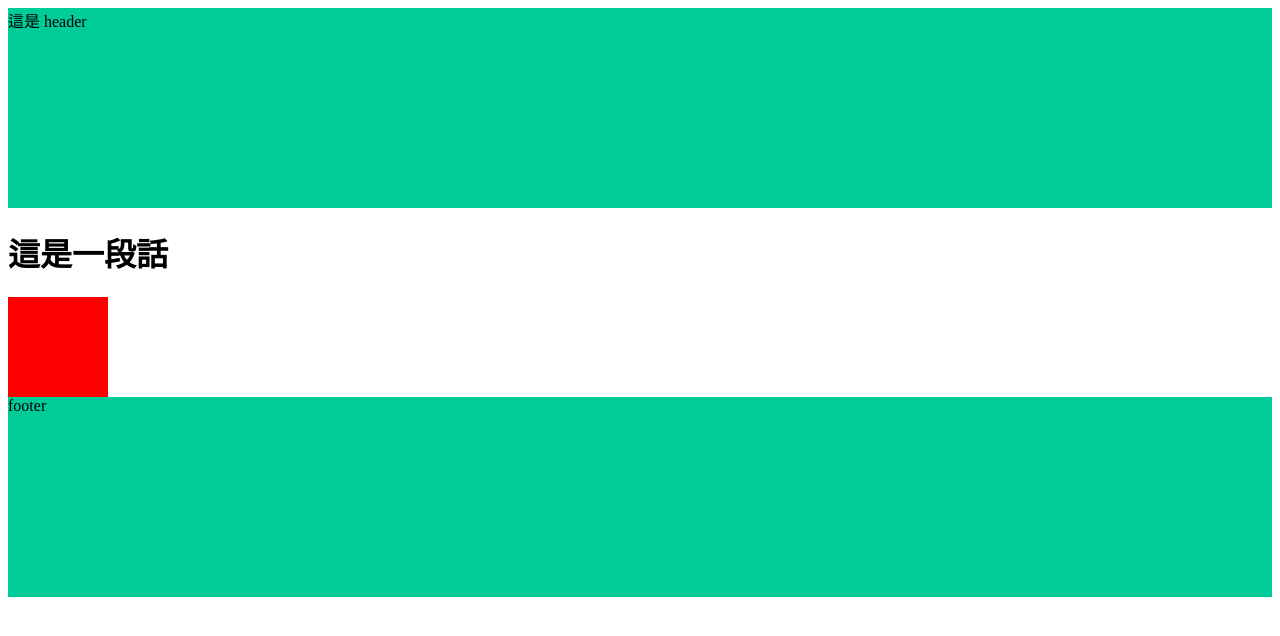
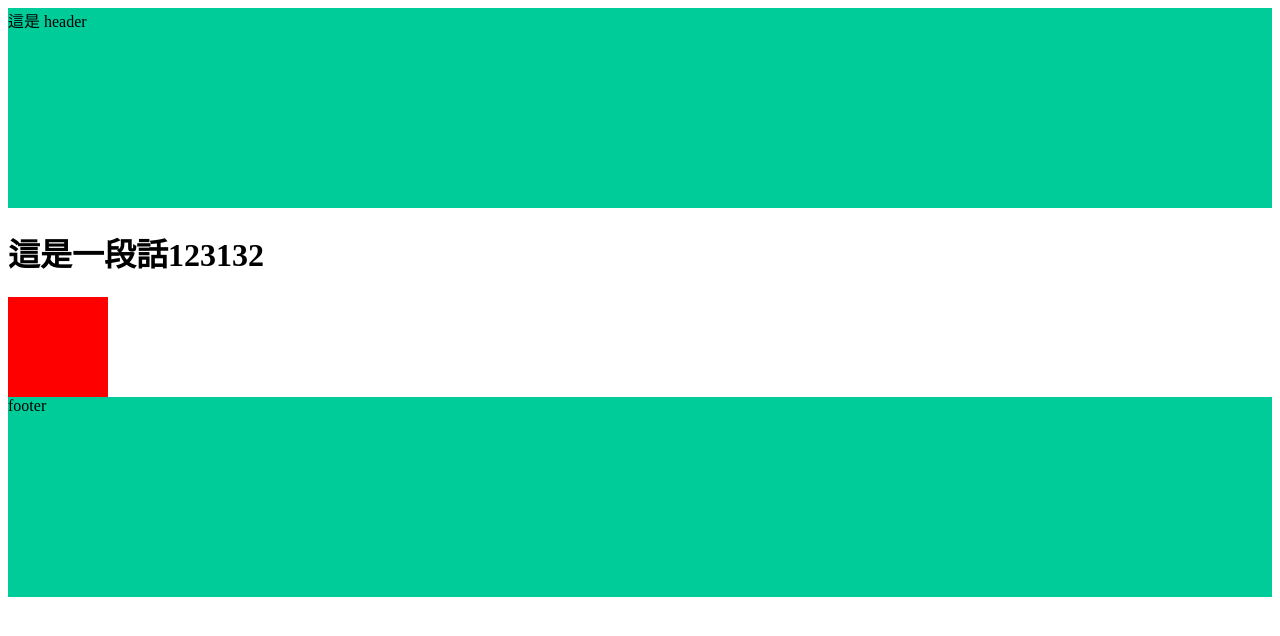
Before and after one commit to WuJungHan/works1, a plain HTML site: page index.html in a window 1280 px wide. Drawn offline with Linux system fonts and the light colour scheme.

Commit message:
Update 2020-12-20T09:39:16.789Z

```diff
--- a/index.html
+++ b/index.html
@@ -16,7 +16,7 @@
 
 
 <h1>
-  這是一段話
+  這是一段話123132
 </h1>
 
 <div class="box"></div>
```
